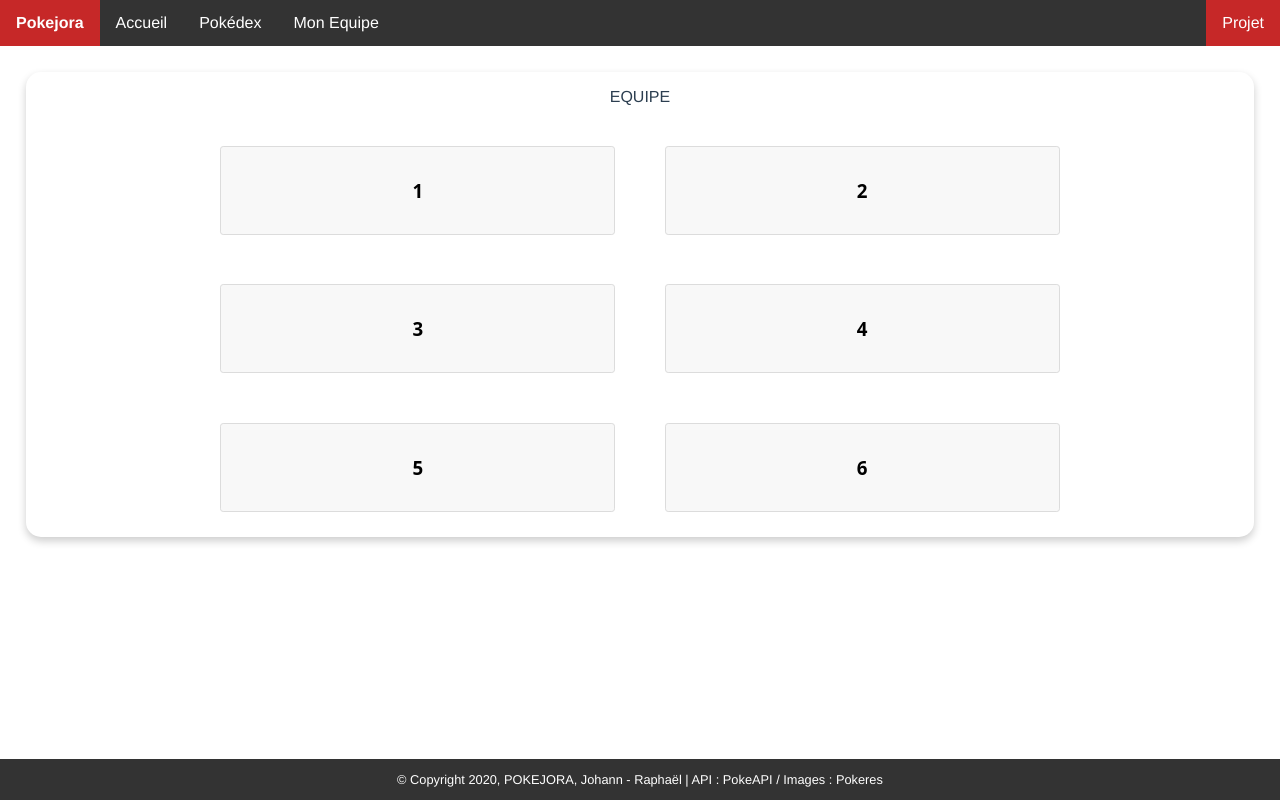
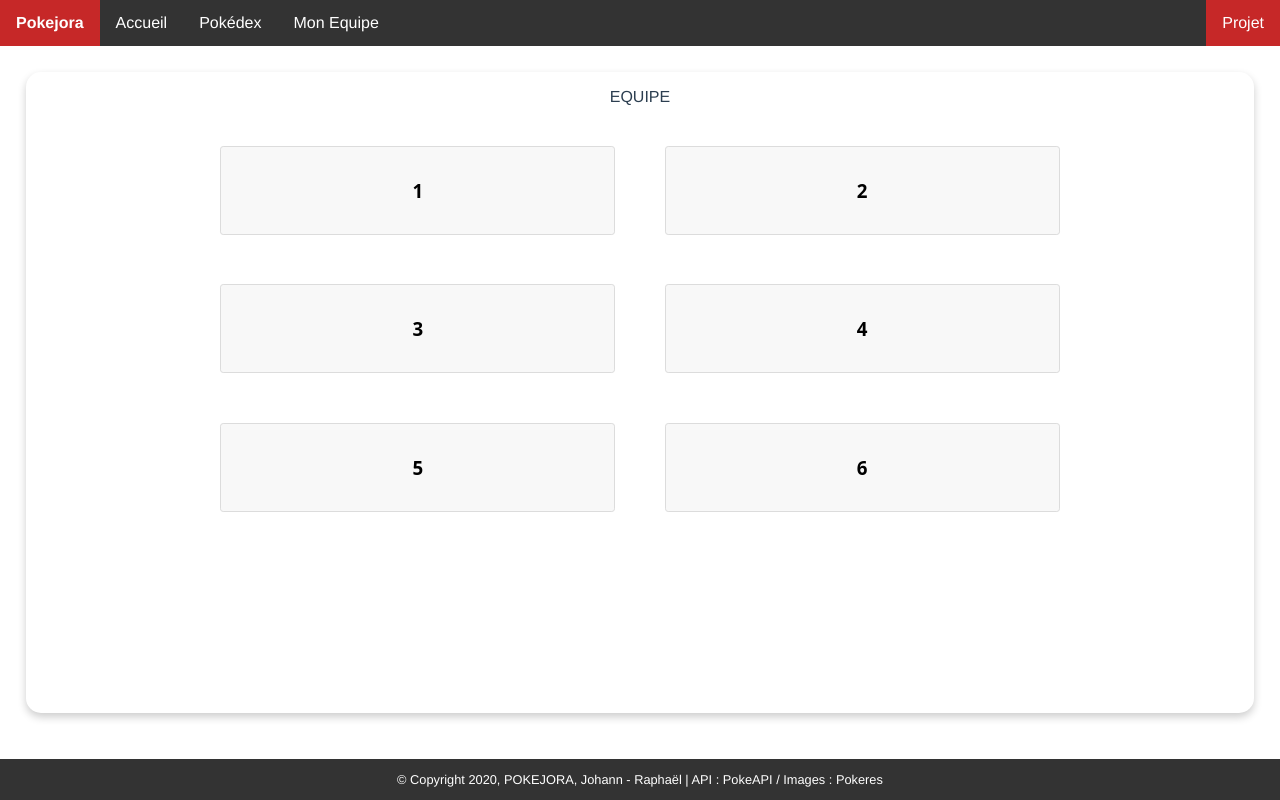
Before and after one commit to Rafyb/PokeJoRa, a Vue app: page /#/Equipe in a window 1280 px wide. Built offline with nearby package versions, Linux system fonts and the light colour scheme; no server answers.

Commit message:
correctif 3.0

```diff
--- a/src/components/Equipe.vue
+++ b/src/components/Equipe.vue
@@ -42,13 +42,13 @@ export default {
   padding-bottom:0.1% ;
   border-radius:15px;
   text-align: center;
+  height:80%;
 }
 
 #equipe > .block{
   margin: 2%;
   padding: 1%;
   width: 30%;
-  height:30%;
   display: inline-block;
 }
 
--- a/src/components/Filtres.vue
+++ b/src/components/Filtres.vue
@@ -116,7 +116,7 @@ export default {
       console.log(this.type);
       console.log(this.taille_min);
       console.log(this.taille_max);
-      this.$emit("my-event", this.recherche, this.region, this.type, this.taille_min, this.taille_max);
+      this.$emit("my-event", this.recherche, this.region, this.type, parseInt(this.taille_min), parseInt(this.taille_max));
     },
     clear_filters(){
       this.recherche='';
--- a/src/components/Pokedex.vue
+++ b/src/components/Pokedex.vue
@@ -74,7 +74,6 @@ export default {
       }
     },
     change_filters(recherche, region, type, taille_min, taille_max){
-      console.log("change"+recherche);
       this.recherche=recherche;
       this.region=region;
       this.type=type;
```
